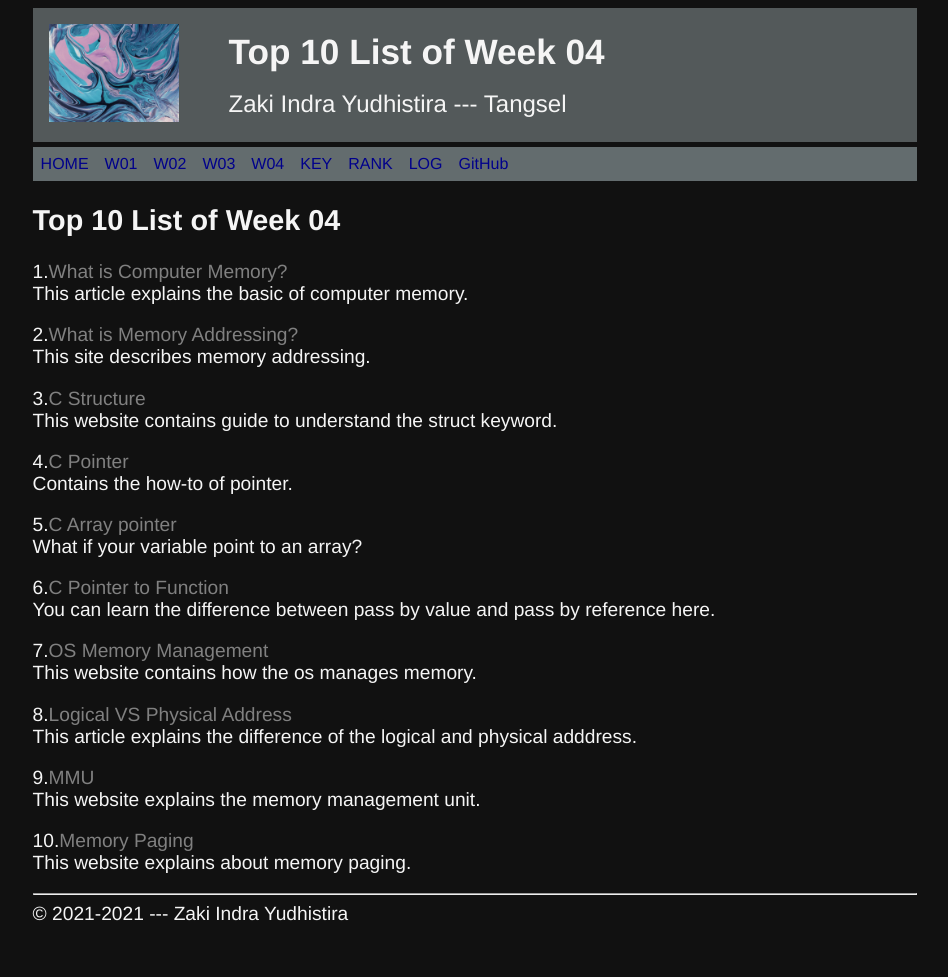
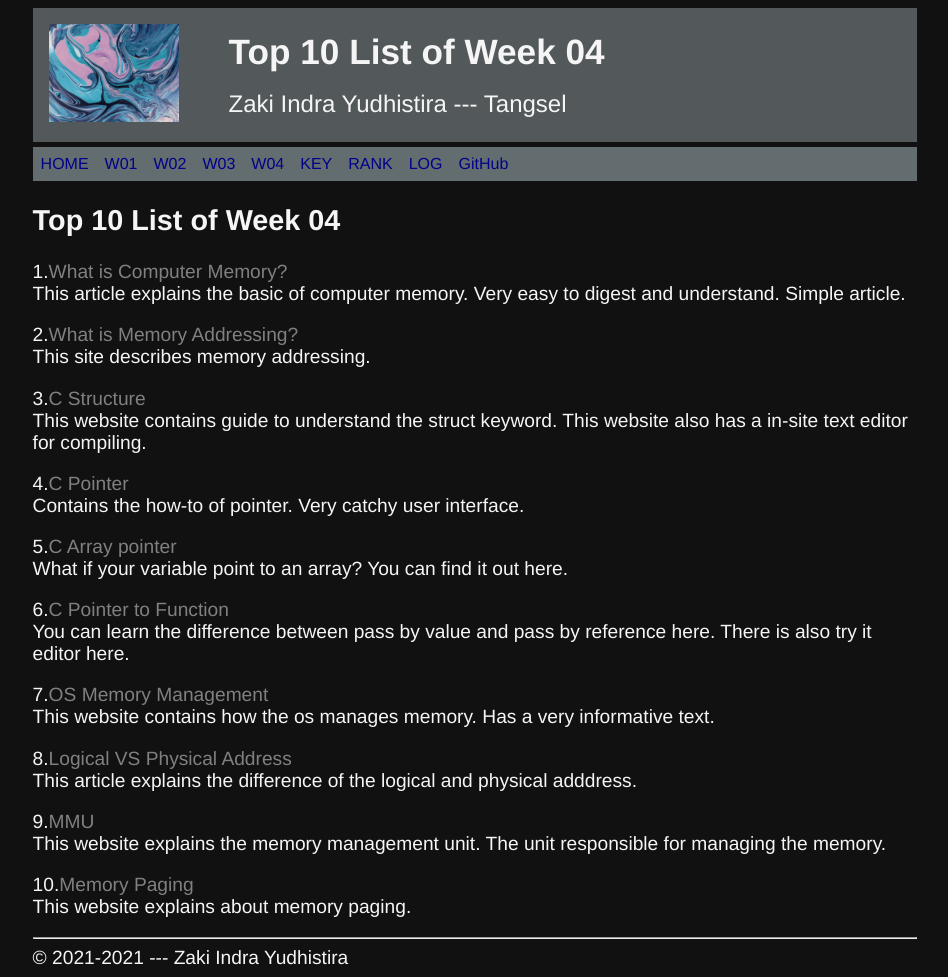
Before and after one commit to zaki-indra/os211, a Jekyll site: the page built from w04.md, in a window 1280 px wide. Shown: the whole page, without its empty margins (165-1113 px from the left). Built offline with Jekyll 4.4.1, drawn with Linux system fonts in a browser that asks for light colours; our own code applies the rules of GitHub Pages for plain Markdown files; before the commit the page ends 933 px from its top, so only the background shows below that.

Commit message:
Edit w04.md
Signed-off-by: Zaki Indra <55521899+zaki-indra@users.noreply.github.com>

```diff
--- a/TXT/mylog.txt
+++ b/TXT/mylog.txt
@@ -20,7 +20,8 @@ ZCZC W03 60 L06 Reading References/Books/Documents
 ZCZC W03 20 L04 GitHub Pages: setting, etc
 ZCZC W03 30 L23 Discord: Pop Quiz
 ZCZC W04 60 L06 Reading References/Books/Documents
-ZCZC W04 180 L05 GSGS related
+ZCZC W04 200 L05 GSGS related
 ZCZC W04 70 L10 Assignment (General)
 ZCZC W04 60 L07 Demo related
 ZCZC W04 10 L04 GitHub Pages: setting, etc
+ZCZC W04 30 L23 Discord: Pop Quiz
--- a/w04.md
+++ b/w04.md
@@ -6,31 +6,31 @@ permalink: /W04/
 # Top 10 List of Week 04
 
 1.[What is Computer Memory?](https://www.khanacademy.org/computing/computers-and-internet/xcae6f4a7ff015e7d:computers/xcae6f4a7ff015e7d:computer-components/a/computer-memory)<br>
-This article explains the basic of computer memory.
+This article explains the basic of computer memory. Very easy to digest and understand. Simple article.
 
 2.[What is Memory Addressing?](https://www.techopedia.com/definition/323/memory-address)<br>
 This site describes memory addressing.
 
 3.[C Structure](https://www.programiz.com/c-programming/c-structures)<br>
-This website contains guide to understand the struct keyword.
+This website contains guide to understand the struct keyword. This website also has a in-site text editor for compiling.
 
 4.[C Pointer](https://www.programiz.com/c-programming/c-pointers)<br>
-Contains the how-to of pointer.
+Contains the how-to of pointer. Very catchy user interface.
 
 5.[C Array pointer](https://www.programiz.com/c-programming/c-pointers-arrays)<br>
-What if your variable point to an array?
+What if your variable point to an array? You can find it out here.
 
 6.[C Pointer to Function](https://www.programiz.com/c-programming/c-pointer-functions)<br>
-You can learn the difference between pass by value and pass by reference here.
+You can learn the difference between pass by value and pass by reference here. There is also try it editor here.
 
 7.[OS Memory Management](https://www.guru99.com/os-memory-management.html)<br>
-This website contains how the os manages memory.
+This website contains how the os manages memory. Has a very informative text.
 
 8.[Logical VS Physical Address](https://www.geeksforgeeks.org/logical-and-physical-address-in-operating-system/)<br>
 This article explains the difference of the logical and physical adddress.
 
 9.[MMU](https://www.computerworld.com/article/2583017/memory-management.html)<br>
-This website explains the memory management unit.
+This website explains the memory management unit. The unit responsible for managing the memory.
 
 10.[Memory Paging](https://www.geeksforgeeks.org/paging-in-operating-system/)<br>
 This website explains about memory paging.
```
Also changed, not shown: 4 other files.
